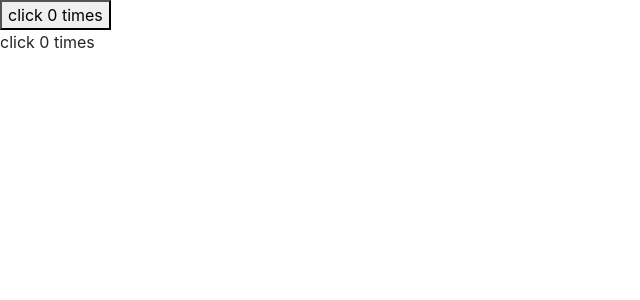
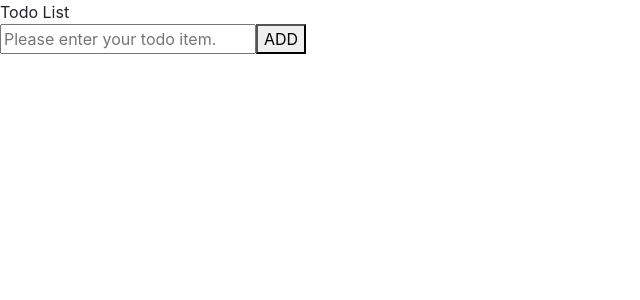
Before and after one commit to simingli126/react-todo, a React (Create React App) app: page / in a window 1280 px wide. Shown: the top 300 px of the page, without its empty margins (0-640 px from the left). Built offline with nearby package versions, Linux system fonts and the light colour scheme.

Commit message:
[todolist]able to add.

```diff
--- a/package.json
+++ b/package.json
@@ -6,7 +6,9 @@
     "@testing-library/jest-dom": "^5.14.1",
     "@testing-library/react": "^11.2.7",
     "@testing-library/user-event": "^12.8.3",
+    "antd": "^4.16.13",
     "bootstrap": "^4.1.1",
+    "nanoid": "^3.1.25",
     "react": "^17.0.2",
     "react-dom": "^17.0.2",
     "react-scripts": "4.0.3",
--- a/src/index.js
+++ b/src/index.js
@@ -4,9 +4,10 @@ import './index.css';
 import App1 from './customHooks/App1';
 import reportWebVitals from './reportWebVitals';
 import 'bootstrap/dist/css/bootstrap.css';
+import TodoLists from "./todoList/TodoLists";
 ReactDOM.render(
   <React.StrictMode>
-    <App1 />
+    <TodoLists />
   </React.StrictMode>,
   document.getElementById('root')
 );
--- /dev/null
+++ b/src/todoList/Header.js
@@ -0,0 +1,28 @@
+import React, {useState} from "react";
+import {Button, Input} from "antd";
+import {nanoid} from "nanoid";
+
+const Header = ({todos, setTodos}) => {
+    const [input, setInput] = useState('');
+
+    const addTodo = () => {
+        const todoObj = {id: nanoid(), name: input, checked: false};
+        const newTodos = [...todos, todoObj];
+        setTodos(newTodos);
+        setInput('')
+    }
+
+    return (
+        <div>
+            <span>Todo List</span><br/>
+            <Input
+                onChange={event => setInput(event.target.value)}
+                value={input}
+                type="text"
+                placeholder="Please enter your todo item."
+            />
+            <Button onClick={addTodo}>ADD</Button>
+        </div>
+    )
+}
+export default Header;
--- /dev/null
+++ b/src/todoList/TodoList.js
@@ -0,0 +1,15 @@
+import React, {Component} from "react";
+
+const TodoList = ({todos}) => {
+    return (
+        todos.map((todo) => {
+            return <li
+                key={todo.id}
+            >
+                {todo.name}
+            </li>
+        })
+    )
+}
+
+export default TodoList;
--- /dev/null
+++ b/src/todoList/TodoLists.js
@@ -0,0 +1,17 @@
+import React, {Component, useState} from "react";
+import Header from "./Header";
+import TodoList from "./TodoList";
+import {Button} from "antd";
+
+const TodoLists = () => {
+    const [todos, setTodos] = useState([]);
+    return (
+        <React.StrictMode>
+            <Header todos={todos} setTodos={setTodos}/>
+            <br/>
+            <TodoList todos={todos}/>
+        </React.StrictMode>
+    )
+
+}
+export default TodoLists;
```
Also changed, not shown: 1 other file (tests, documents, lock files or other folders).
